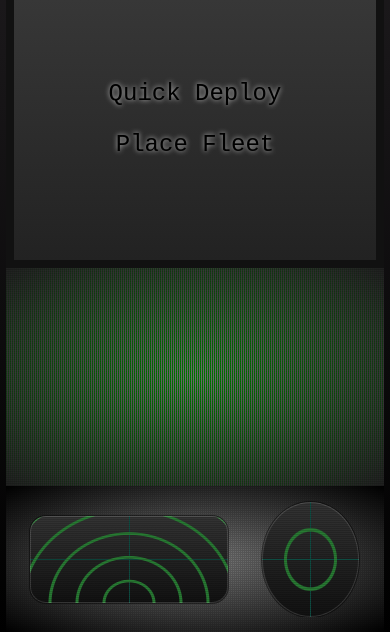
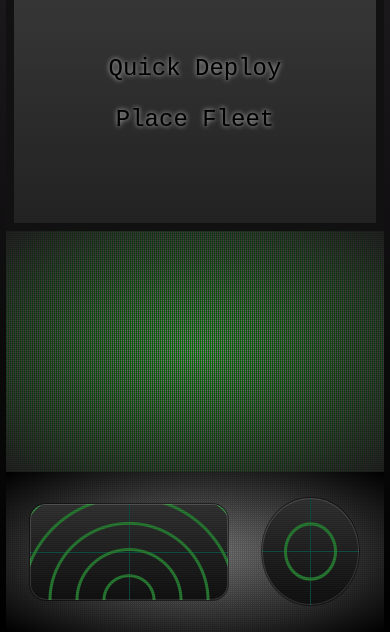
Before and after one commit to DanielBoehmeIII/battleship, a website built with webpack: page src/template.html in a window 390 px wide. Shown: the part 212-844 px from the top of the page. Built offline with nearby package versions, Linux system fonts and the light colour scheme.

Commit message:
Reconfig media-query.css: adjust control element dimensions

```diff
--- a/src/media-query.css
+++ b/src/media-query.css
@@ -13,10 +13,16 @@
   #content-div {
     width: 100vw;
     height: 100vh;
+    flex-grow: 0;
+  }
+
+  #controls {
+    flex-shrink: 0;
   }
 
   #main-content-div {
     width: 97%;
+    flex-grow: 0;
   }
 
   #display {
@@ -32,12 +38,12 @@
   #radar-div {
     padding: 0.1rem;
     width: 30%;
-    height: 80%;
+    height: 75%;
   }
 
   #radar {
     width: 100%;
-    height: 100%;
+    height: 90%;
     border-radius: 50%;
     box-shadow:
       0 0 0 1px hsla(0, 0%, 0%, 0.5),
@@ -81,4 +87,12 @@
       transparent 2px
     );
   }
+
+  #terminal {
+    flex: 0 0 auto;
+  }
+
+  #terminal-span {
+    flex-grow: 0;
+  }
 }
```
